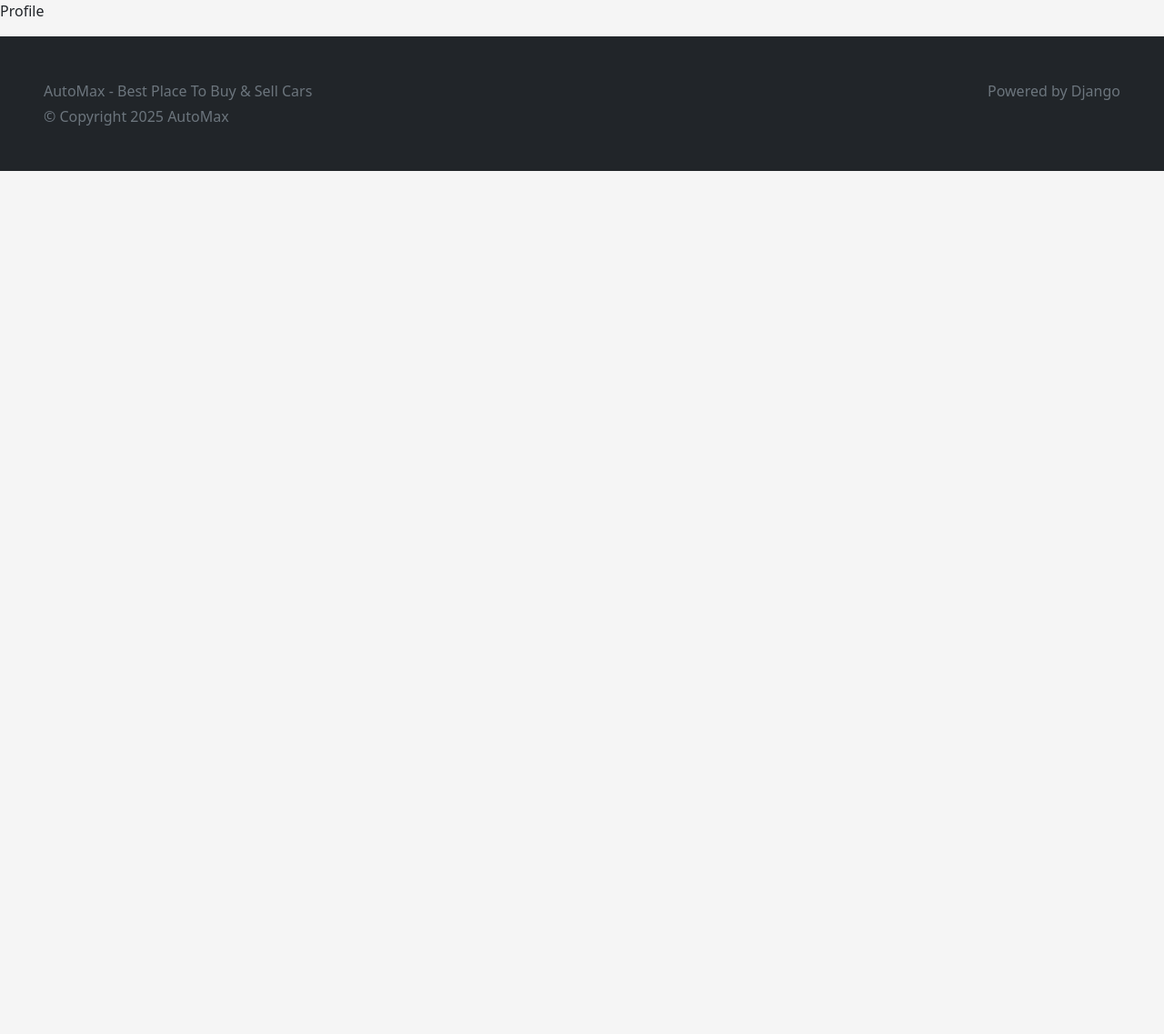
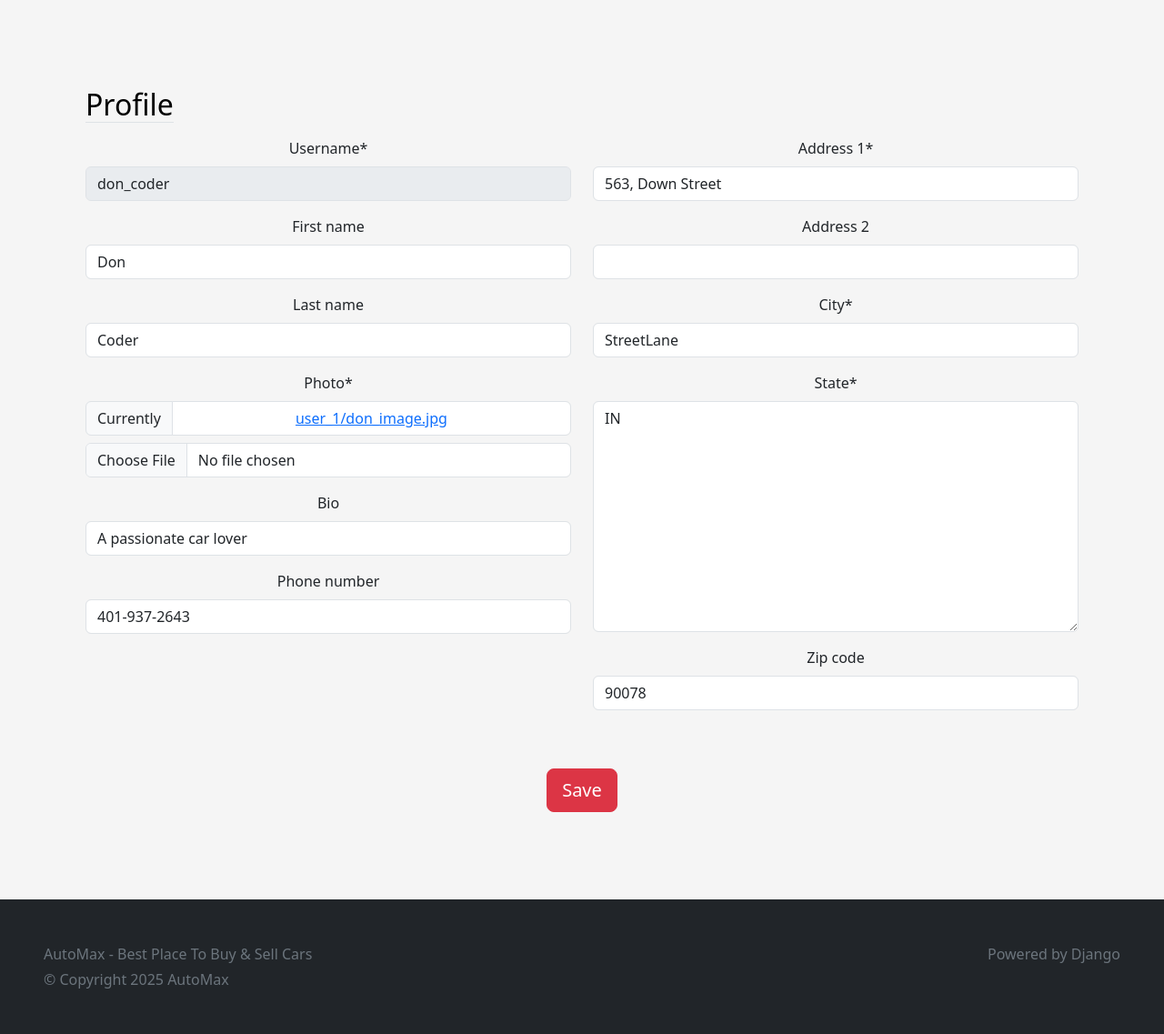
Before and after one commit to VinayMalyala/AutoMax, a Django app: page /profile/ in a window 1280 px wide. Shown: the part 70-1207 px from the top of the page at 91% size. Before the commit the page ends 258 px from the top, so only its background shows below. Run offline with Django 5.2, Linux system fonts and the light colour scheme; a user stored in the database is signed in; data comes from the database, SQL or seed files in the repository; both versions use the stored data as it was after the commit; some libraries are stand-ins or nearby versions.

Commit message:
displaying data within forms

```diff
--- a/src/users/forms.py
+++ b/src/users/forms.py
@@ -1,7 +1,20 @@
 from django import forms
+from django.contrib.auth.models import User
+
 from localflavor.us.forms import USZipCodeField
 
-from .models import Location
+from .models import Location, Profile
+
+class UserForm(forms.ModelForm):
+    username = forms.CharField(disabled=True)
+    class Meta:
+        model = User
+        fields = ("username", "first_name", "last_name")
+
+class ProfileForm(forms.ModelForm):
+    class Meta:
+        model = Profile
+        fields = ("photo", "bio", "phone_number")
 
 class LocationForm(forms.ModelForm):
     address_1 = forms.CharField(required=True)
--- a/src/users/templates/views/profile.html
+++ b/src/users/templates/views/profile.html
@@ -3,5 +3,28 @@
 {% load crispy_forms_tags %}
 
 {% block body %}
-    <p>Profile</p>
+    <div class="container-fluid text-center py-5">
+        <div class="container px-4 py-5" id="hanging-icons">
+            <div class="row g-4">
+                <div class="col d-flex align-items-start">
+                    <div>
+                        <h2 class="mb-3 border-bottom" style="color: black;">Profile</h2>
+                    </div>
+                </div>
+            </div>
+            <form action="" method="post" enctype="multipart/form-data">
+                {% csrf_token %}
+                <div class="row">
+                    <div class="col-6">
+                        {{user_form|crispy}}
+                        {{profile_form|crispy}}
+                    </div>
+                    <div class="col-6">
+                        {{location_form|crispy}}
+                    </div>
+                </div>
+                <button class="btn btn-lg mt-5 btn-danger" type="submit" value="Submit">Save</button>
+            </form>
+        </div>
+    </div>
 {% endblock body %}
--- a/src/users/views.py
+++ b/src/users/views.py
@@ -5,6 +5,8 @@ from django.utils.decorators import method_decorator
 from django.contrib.auth import authenticate, login, logout
 from django.contrib.auth.decorators import login_required
 from django.views import View
+
+from .forms import UserForm, ProfileForm, LocationForm
 
 # Create your views here.
 def login_view(request):
@@ -52,4 +54,7 @@ class RegisterView(View):
 @method_decorator(login_required, name='dispatch')
 class ProfileView(View):
     def get(self, request):
-        return render(request, "views/profile.html", {})
+        user_form = UserForm(instance=request.user)
+        profile_form = ProfileForm(instance=request.user.profile)
+        location_form = LocationForm(instance=request.user.profile.location)
+        return render(request, "views/profile.html", {'user_form': user_form, 'profile_form': profile_form, 'location_form': location_form})
```
Also changed, not shown: src/db.sqlite3.
